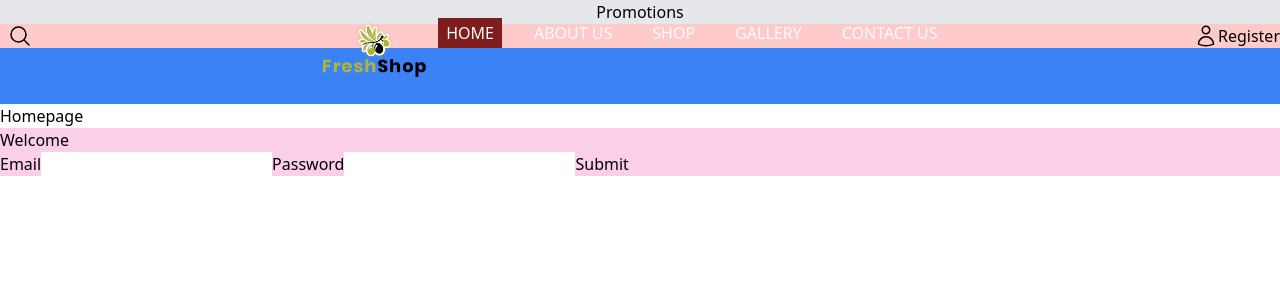
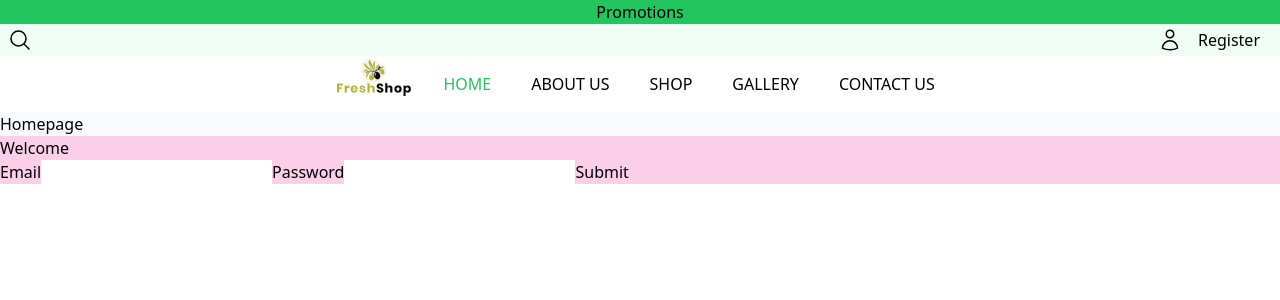
Before and after one commit to matthieuGravy/freshshop, a React (Vite) app in the folder front/: page / in a window 1280 px wide. Shown: the top 300 px of the page. Built offline with nearby package versions, Linux system fonts and the light colour scheme.

Commit message:
commit léger

```diff
--- a/front/src/App.tsx
+++ b/front/src/App.tsx
@@ -9,7 +9,7 @@ const App = () => {
   return (
     <>
       <Topbar />
-      <main className="">
+      <main className="bg-slate-50">
         <Outlet />
       </main>
     </>
--- a/front/src/components/Topbar.tsx
+++ b/front/src/components/Topbar.tsx
@@ -64,12 +64,12 @@ function Topbar() {
       }
     };
     return (
-      <li className="px-3">
+      <li className="px-3 grid place-items-center">
         <NavLink
           onClick={handleClick}
           to={to}
-          className={`px-2 py-1 hover:underline hover:transition-all hover:underline-offset-8 decoration-teal-400 ${
-            match ? "bg-red-900" : ""
+          className={`px-2 hover:transition-all hover:text-green-600 ${
+            match ? "text-green-500" : ""
           } transition-all duration-300 ease-in-out text-transform: uppercase`}
         >
           {text}
@@ -94,12 +94,12 @@ function Topbar() {
         ({ y: 0, isHidden: { y: -50 } }, isHidden ? "isHidden" : "isVisible")
       }
       transition={{ duration: 0.3 }}
-      className="sticky top-0 flex flex-col w-full bg-gray-200 z-40"
+      className="sticky top-0 flex flex-col w-full  z-40"
     >
-      <header className="text-center">
+      <header className="text-center bg-green-500">
         <h1>Promotions</h1>
       </header>
-      <section className="bg-red-200 flex">
+      <section className="flex bg-green-50 py-1">
         <button
           onClick={toggleNav}
           className="lg:hidden xl:hidden flex-initial w-10  grid place-items-center "
@@ -119,8 +119,7 @@ function Topbar() {
             />
           </svg>
         </button>
-        <section className="flex-1 flex ">
-          <button className="mx-2 grid place-items-center">
+        <button className="mx-2 ">
           <svg
             xmlns="http://www.w3.org/2000/svg"
             fill="none"
@@ -136,11 +135,11 @@ function Topbar() {
             />
           </svg>
         </button>
-        </section>
+
         {user ? (
-          <ul className="flex-1 flex justify-end ">
+          <ul className="flex-1 flex justify-end pe-3">
             {/* My acount*/}
-            <li>
+            <li className="px-2">
               <NavLink to="/my-account">
                 <svg
                   xmlns="http://www.w3.org/2000/svg"
@@ -159,7 +158,7 @@ function Topbar() {
               </NavLink>
             </li>
             {/* <whishlist*/}
-            <li>
+            <li className="px-2">
               <svg
                 xmlns="http://www.w3.org/2000/svg"
                 fill="none"
@@ -176,7 +175,7 @@ function Topbar() {
               </svg>
             </li>
             {/* Cast */}
-            <li>
+            <li className="px-2">
               <svg
                 xmlns="http://www.w3.org/2000/svg"
                 fill="none"
@@ -192,13 +191,13 @@ function Topbar() {
                 />
               </svg>
             </li>
-            <li className="px-3">
+            <li className="px-2">
               <Logout />
             </li>
           </ul>
         ) : (
-          <ul className="flex-1 flex justify-end ">
-            <li>
+          <ul className="flex-1 flex justify-end pe-3">
+            <li className="px-2">
               <NavLink to="/login">
                 <svg
                   xmlns="http://www.w3.org/2000/svg"
@@ -216,19 +215,19 @@ function Topbar() {
                 </svg>
               </NavLink>
             </li>
-            <li>
+            <li className="px-2">
               <NavLink to="/register">Register</NavLink>
             </li>
           </ul>
         )}
       </section>
-      <nav className=" h-14 flex flex-row justify-between flex justify-around text-slate-50">
+      <section className="flex flex-row justify-between flex justify-around">
         <section
-          className={`z-50 lg:z-0 flex-3 lg:flex h-full w-full lg:h-auto backdrop-blur lg:backdrop-blur-none left-0 top:-10 lg:grid lg:place-items-center bg-blue-500 ${
+          className={`z-50 lg:z-0 flex-3 lg:flex h-full w-full lg:h-auto backdrop-blur lg:backdrop-blur-none left-0 top:-10 lg:grid lg:place-items-center ${
             isNavVisible ? "sticky" : "hidden"
           }`}
         >
-          <ul className="transition-all duration-300 lg:min-w-full lg:flex-1 flex justify-center text-center flex-col lg:flex-row gap-y-5 min-h-screen lg:min-h-0 w-full md:w-1/2 bg-gray-950 lg:bg-transparent relative ">
+          <ul className="transition-all duration-300 lg:min-w-full lg:flex-1 flex justify-center text-center flex-col lg:flex-row gap-y-5 min-h-[110vh] lg:min-h-0 lg:h-14 lg:bg-green-50 w-full md:w-1/2  bg-green-50 lg:bg-transparent relative ">
             <button
               onClick={toggleNav}
               className="lg:hidden xl:hidden absolute right-5 top-5 "
@@ -248,16 +247,15 @@ function Topbar() {
                 />
               </svg>
             </button>
-            <figure className="pb-12">
-              <button>
-                <img src={logo} alt="FreshShop logo" className="h-14" />
-              </button>
+            <figure className="pb-12 lg:pb-0 flex justify-center lg:px-3">
+              <NavLink>
+                <img src={logo} alt="FreshShop logo" className="h-10" />
+              </NavLink>
             </figure>
-
             <Maplinks />
           </ul>
         </section>
-      </nav>
+      </section>
     </motion.header>
   );
 }
```
Lines whose indentation alone changed are shown as unchanged.
